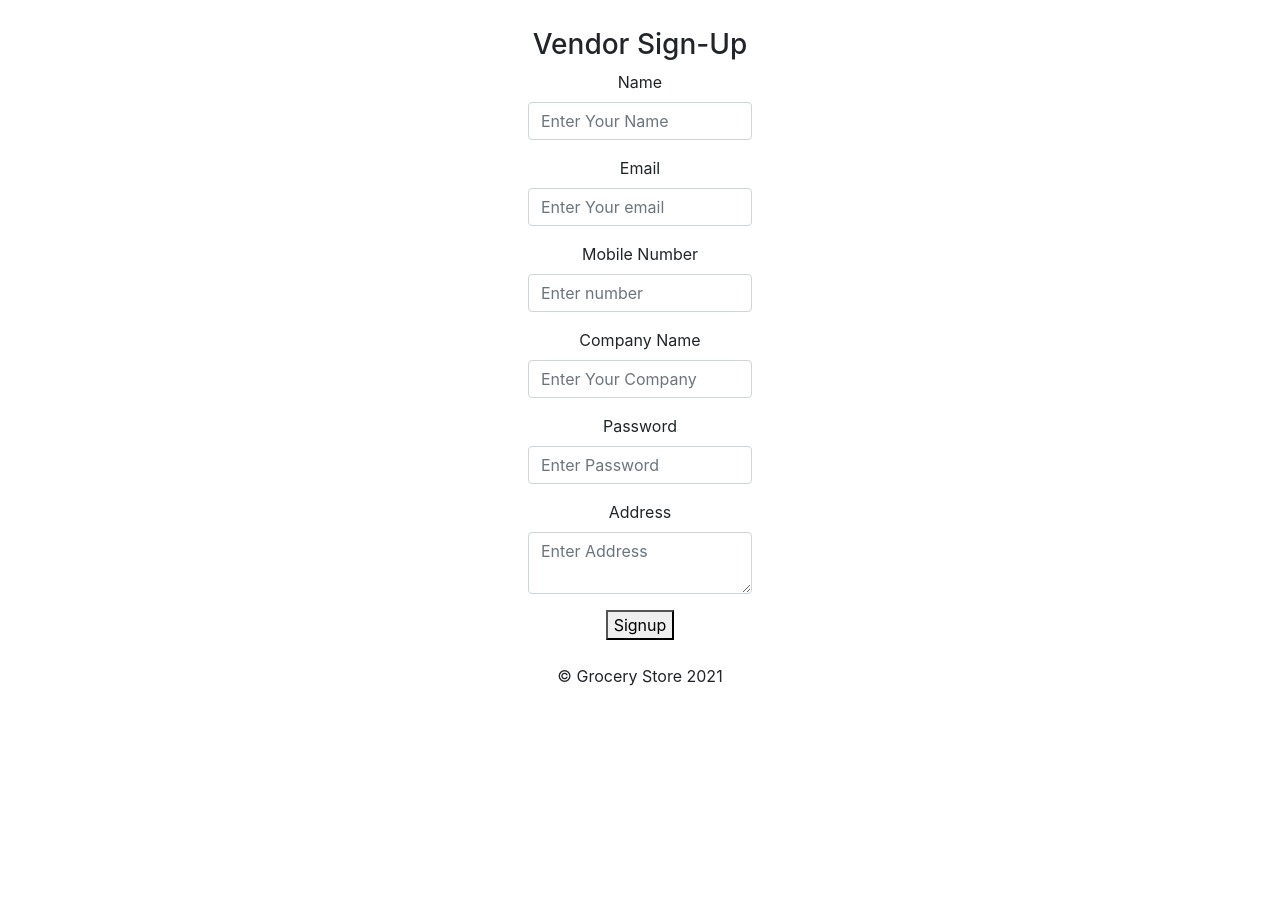
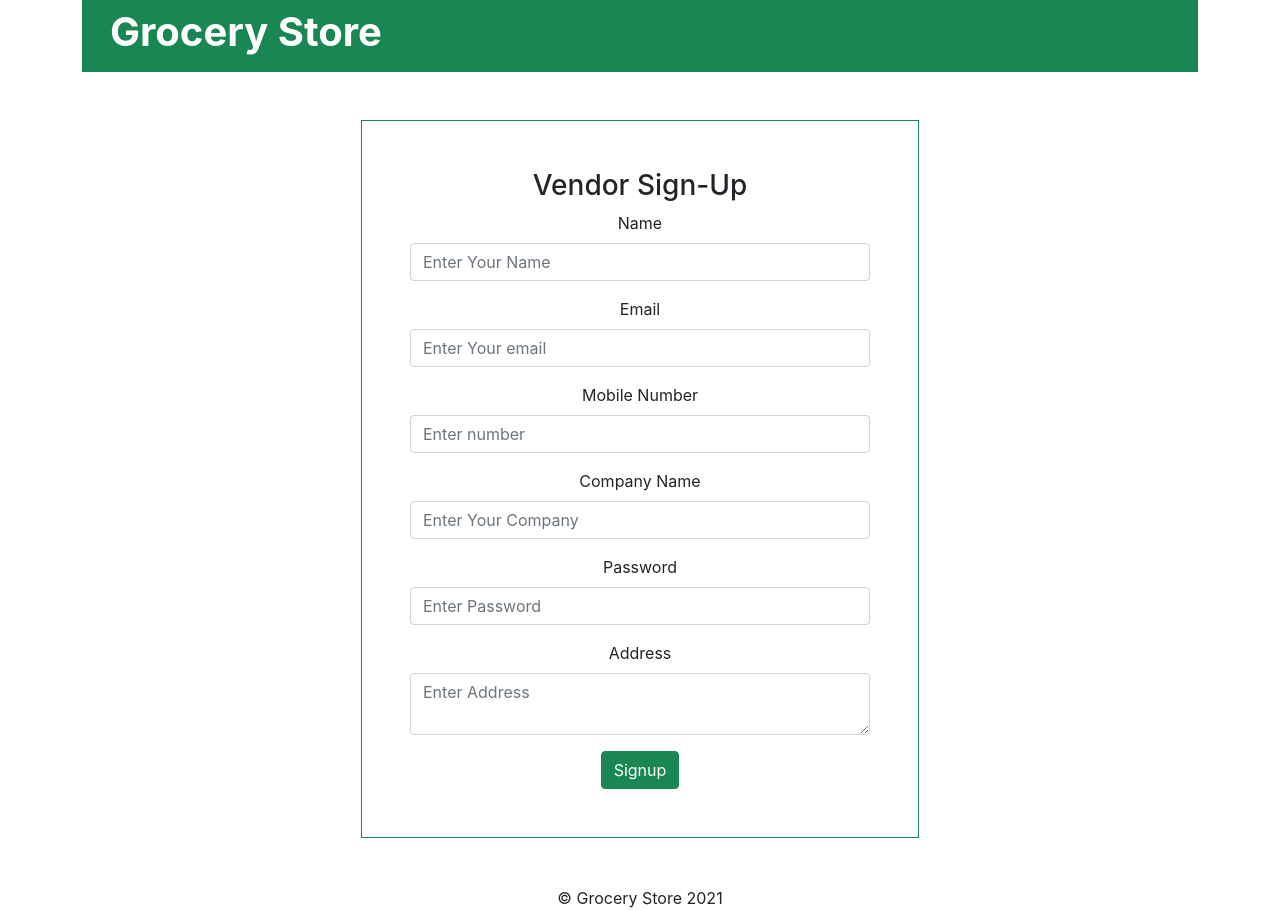
Before and after one commit to Kottomsupriya/groceries_front_end, a React (Create React App) app: page /vendor-signup in a window 1280 px wide. Before the commit the page ends 800 px from the top, so only its background shows below. Built offline with nearby package versions, Linux system fonts and the light colour scheme.

Commit message:
stock update

```diff
--- a/src/components/Edit_Stock/editStock.js
+++ b/src/components/Edit_Stock/editStock.js
@@ -228,7 +228,7 @@ class EditStock extends React.Component {
                             {errors.description.length>0 && <span>*{errors.description}</span>}<br/>
                         </div>
                     </div>
-                    <button type="submit">Submit</button><br/>
+                    <button type="submit" className="btn btn-success">Submit</button><br/>
                 </form>
             </div>
         )
--- a/src/components/Login/login.js
+++ b/src/components/Login/login.js
@@ -126,7 +126,7 @@ class Login extends React.Component{
                                 <label >Password</label>
                                 <input id="password" type="password" name="password" className="form-control" placeholder="Enter Password" onChange={e => this.handleUserPassword(e)} />
                             </div>
-                            <div className="mt-4"><button type="submit" id="button">Login</button></div>
+                            <div className="mt-4"><button type="submit" id="button" className="btn btn-success">Login</button></div>
                         </form>
                         <div className="mt-4">
                             New User?
@@ -144,7 +144,7 @@ class Login extends React.Component{
                                 <label >Password</label>
                                 <input id="password" type="password" name="password" className="form-control" placeholder="Enter Password" onChange={e => this.handleVendorPassword(e)} />
                             </div>
-                            <div className="mt-4"><button type="submit" id="button">Login</button></div>
+                            <div className="mt-4"><button type="submit" id="button" className="btn btn-success">Login</button></div>
                         </form>
                         <div className="mt-4">
                             New User?
--- a/src/components/OrdersPage/orders.js
+++ b/src/components/OrdersPage/orders.js
@@ -15,7 +15,7 @@ class Orders extends React.Component{
             <div className="container">
                 <Navbar/>
                 <h2>Your Orders</h2>
-                <div>
+                <div className={orderlist.length?"d-block":"d-none"}>
                     <h4>Order List</h4>
                     {
                         Object.keys(orderlist).map(itemkey=>{
@@ -42,6 +42,9 @@ class Orders extends React.Component{
                         })
                     }
                 </div>
+                <div className={orderlist.length?"d-none":"d-block"}>
+                    <h1>No recent orders</h1>
+                </div>
             </div>
         )
     }
--- a/src/components/Payment/payment.js
+++ b/src/components/Payment/payment.js
@@ -184,7 +184,7 @@ const mapStateToProps = state =>{
 const mapDispatchToProps = (dispatch) =>{
     return{
         cartDispatcher: (data)=>dispatch({type:"cartList",payload:data}),
-        orderDispatcher: (data)=>dispatch({type:"orderDetails",payload:data})
+        orderDispatcher: (data)=>dispatch({type:"orderDetails",payload:data}),
     }
 }
 
--- a/src/components/Signup/user_signup.js
+++ b/src/components/Signup/user_signup.js
@@ -1,6 +1,7 @@
 import React from 'react';
 import './signup.css';
 import * as signupFunction from './signupFunction'
+import Navbar from '../NavBar/homeNavbar'
 
 export default class UserSignup extends React.Component{
     constructor(){
@@ -132,6 +133,7 @@ export default class UserSignup extends React.Component{
                     errors.address=''
                     userData.address=value;
                 }
+            break;
             default:
                 break;
         }
@@ -159,8 +161,9 @@ export default class UserSignup extends React.Component{
     render(){
         const {errors}=this.state;
         return(
-            <div>
-                <div className="container w-25 mt-5 mb-5 border border-success p-5">
+            <div className="container">
+                <Navbar/>
+                <div className="w-50 ml-auto mr-auto mt-5 mb-5 p-5 border border-success text-center">
                     <h3 classname="font-weight-bold">User Sign-Up</h3>
                     <form onSubmit={e => this.submitData(e)}>
                         <div className="form-group">
@@ -205,7 +208,7 @@ export default class UserSignup extends React.Component{
                             </div>
                             {errors.gender.length>0 && <span>{errors.gender}</span>}
                         </div>
-                        <button type="submit" id="button">Signup</button>
+                        <button type="submit" id="button" className="btn btn-success">Signup</button>
                     </form>
                 </div>
             </div>
--- a/src/components/Signup/vendor_signup.js
+++ b/src/components/Signup/vendor_signup.js
@@ -1,6 +1,7 @@
 import React from 'react';
 import './signup.css';
 import * as signupFunction from './signupFunction'
+import Navbar from '../NavBar/homeNavbar'
 
 export default class VendorSignup extends React.Component{
     constructor(){
@@ -152,8 +153,9 @@ export default class VendorSignup extends React.Component{
     render(){
         const {errors}=this.state;
         return(
-            <div>
-            <div className="container w-25 mt-1 pt-4 pl-5 pr-5 pb-4 text-center">
+            <div className="container">
+                <Navbar/>
+                <div className="w-50 ml-auto mr-auto mt-5 mb-5 p-5 border border-success text-center">
                 <h3 classname="font-weight-bold">Vendor Sign-Up</h3>
                 <form onSubmit={e => this.submitData(e)}>
                     <div className="form-group">
@@ -186,7 +188,7 @@ export default class VendorSignup extends React.Component{
                         <textarea class="form-control" id="address" name="address" placeholder="Enter Address" rows="2" onChange={e => this.handleUserdata(e)}></textarea>
                         {errors.address.length>0 && <span>*{errors.address}*</span>}
                     </div>
-                <button type="submit" id="button">Signup</button>
+                    <button type="submit" id="button" className="btn btn-success">Signup</button>
                 </form>
                 </div>
             </div>
--- a/src/reducer/userReducer.js
+++ b/src/reducer/userReducer.js
@@ -2,7 +2,7 @@ const initialState = {
     cartList:[],
     userLogin:[],
     productDetails:[],
-    orderDetails:[]
+    orderDetails:[],
 }
 
 export const UserReducer = (state = initialState, action)=>{
```
Lines whose indentation alone changed are shown as unchanged.
